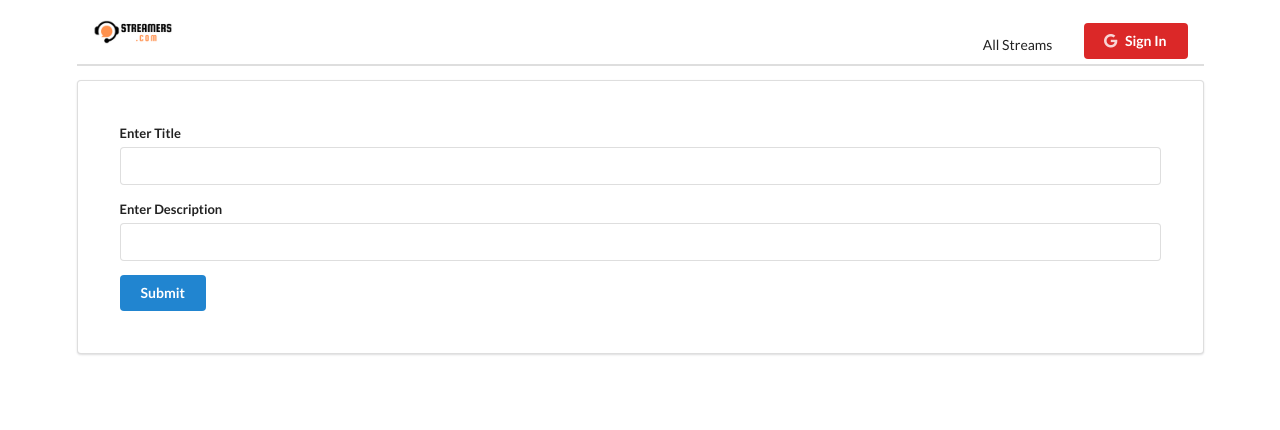
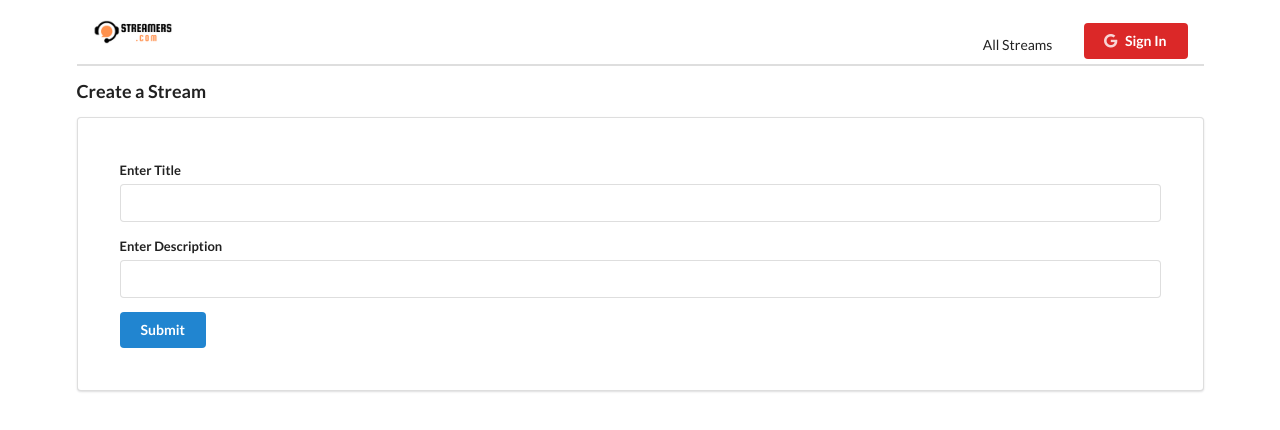
Before and after one commit to Rashmi-Wijesekara/streaming-application, a React (Create React App) app in the folder client/: page /streams/new in a window 1280 px wide. Shown: the top 430 px of the page. Built offline with nearby package versions, Linux system fonts and the light colour scheme.

Commit message:
refactor form

```diff
--- a/client/src/components/streams/StreamCreate.js
+++ b/client/src/components/streams/StreamCreate.js
@@ -1,23 +1,9 @@
 import React, { Component } from "react";
-import { Field, reduxForm } from "redux-form";
 import { connect } from "react-redux";
 import { createStream } from "../../actions";
+import StreamForm from './StreamForm'
 
 class StreamCreate extends Component {
-	renderInput({ input, label, meta }) {
-		return (
-			<div className="field">
-				<label>{label}</label>
-				<input {...input} autoComplete="off" />
-				{meta.error &&
-					(meta.touched || meta.submitFailed) && (
-						<div className="ui pointing label basic red tiny">
-							{meta.error}
-						</div>
-					)}
-			</div>
-		);
-	}
 
 	onSubmit = (formValues) => {
 		console.log(formValues);
@@ -26,46 +12,12 @@ class StreamCreate extends Component {
 
 	render() {
 		return (
-			<form
-				onSubmit={this.props.handleSubmit(this.onSubmit)}
-				className="ui form segment very padded"
-			>
-				<Field
-					name="title"
-					component={this.renderInput}
-					label="Enter Title"
-				/>
-				<Field
-					name="description"
-					component={this.renderInput}
-					label="Enter Description"
-				/>
-
-				<button className="ui button primary">
-					Submit
-				</button>
-			</form>
+			<div>
+				<h3>Create a Stream</h3>
+				<StreamForm onSubmit={this.onSubmit} />
+			</div>
 		);
 	}
 }
 
-const validate = (formValues) => {
-	let errors = {};
-
-	if (!formValues.title) {
-		errors.title = "You must enter a title";
-	}
-
-	if (!formValues.description) {
-		errors.description = "You must enter a description";
-	}
-
-	return errors;
-};
-
-const formWrapped = reduxForm({
-	form: "streamCreate",
-	validate: validate,
-})(StreamCreate);
-
-export default connect(null, { createStream })(formWrapped);
+export default connect(null, { createStream })(StreamCreate);
--- a/client/src/components/streams/StreamEdit.js
+++ b/client/src/components/streams/StreamEdit.js
@@ -1,22 +1,29 @@
-import React from 'react'
-import {connect} from 'react-redux'
+import React, { useEffect } from "react";
+import { connect } from "react-redux";
 import { useSelector } from "react-redux";
-import {useParams} from 'react-router-dom'
+import { useParams } from "react-router-dom";
+import { fetchStream } from "../../actions";
 
 const StreamEdit = (props) => {
-	const {id} = useParams()
+	const { id } = useParams();
 
-	const stream = useSelector(state => {
+	const stream = useSelector((state) => {
+		console.log(state)
+
 		return state.streams[id];
-	})
+	});
 
-	return (
+	useEffect(() => {
+		props.fetchStream(id);
+	}, [id, props]);
+
+	return stream ? (
 		<div className="ui container segment">
 			{stream.title}
 			<div></div>
 			{stream.description}
 		</div>
-	)
-}
+	) : <div>Loading...</div>
+};
 
-export default connect(null, {})(StreamEdit)
+export default connect(null, { fetchStream })(StreamEdit);
--- /dev/null
+++ b/client/src/components/streams/StreamForm.js
@@ -0,0 +1,66 @@
+import React, { Component } from "react";
+import { Field, reduxForm } from "redux-form";
+
+class StreamForm extends Component {
+	renderInput({ input, label, meta }) {
+		return (
+			<div className="field">
+				<label>{label}</label>
+				<input {...input} autoComplete="off" />
+				{meta.error &&
+					(meta.touched || meta.submitFailed) && (
+						<div className="ui pointing label basic red tiny">
+							{meta.error}
+						</div>
+					)}
+			</div>
+		);
+	}
+
+	onSubmit = (formValues) => {
+		this.props.onSubmit(formValues);
+	};
+
+	render() {
+		return (
+			<form
+				onSubmit={this.props.handleSubmit(this.onSubmit)}
+				className="ui form segment very padded"
+			>
+				<Field
+					name="title"
+					component={this.renderInput}
+					label="Enter Title"
+				/>
+				<Field
+					name="description"
+					component={this.renderInput}
+					label="Enter Description"
+				/>
+
+				<button className="ui button primary">
+					Submit
+				</button>
+			</form>
+		);
+	}
+}
+
+const validate = (formValues) => {
+	let errors = {};
+
+	if (!formValues.title) {
+		errors.title = "You must enter a title";
+	}
+
+	if (!formValues.description) {
+		errors.description = "You must enter a description";
+	}
+
+	return errors;
+};
+
+export default reduxForm({
+	form: "streamForm",
+	validate: validate,
+})(StreamForm);
```
Also changed, not shown: 1 other file (tests, documents, lock files or other folders).
